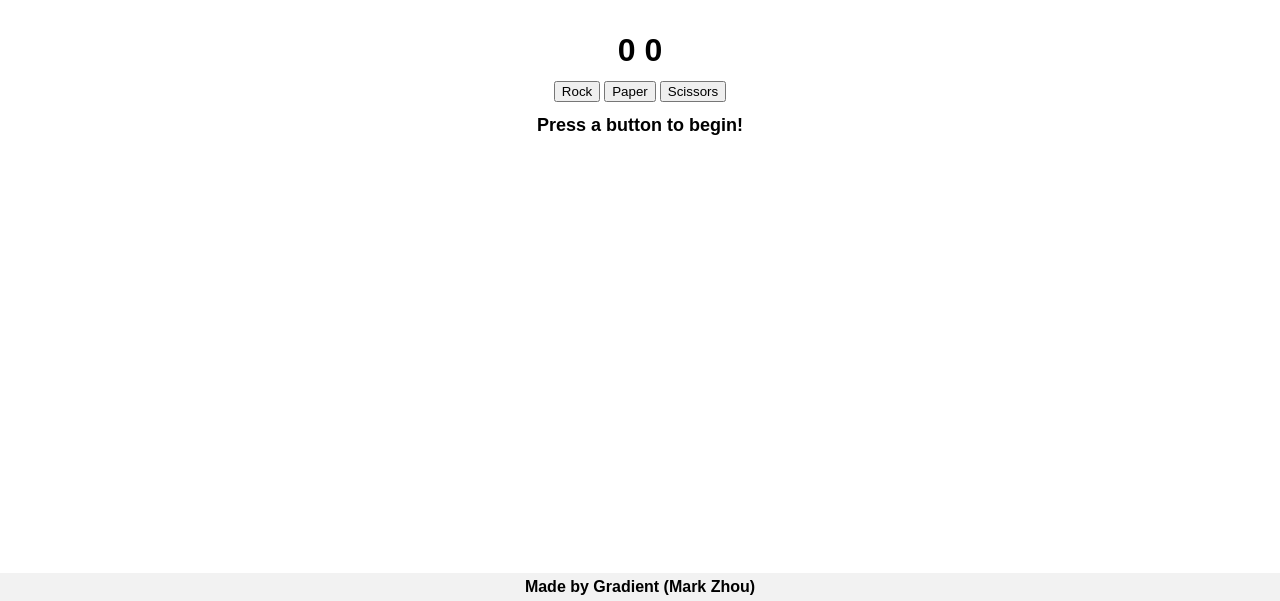
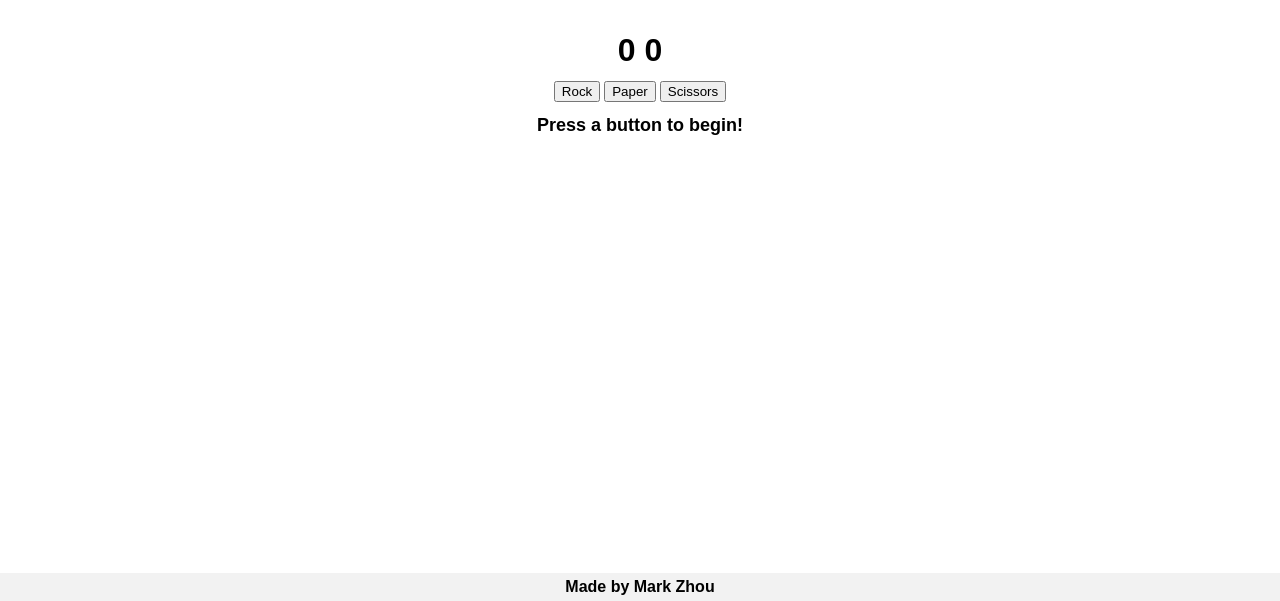
Before and after one commit to gradientmz/rock-paper-scissors, a plain HTML site: page index.html in a window 1280 px wide. Shown: the part 199-800 px from the top of the page. Drawn offline with Linux system fonts and the light colour scheme.

Commit message:
Update index.html

```diff
--- a/index.html
+++ b/index.html
@@ -23,7 +23,7 @@
             </div>
             <div class="footer">
                 <span class="footer-center">
-                    <strong>Made by Gradient (Mark Zhou)</strong>
+                    <strong>Made by Mark Zhou</strong>
                   </span>
             </div>
         </div>
```
